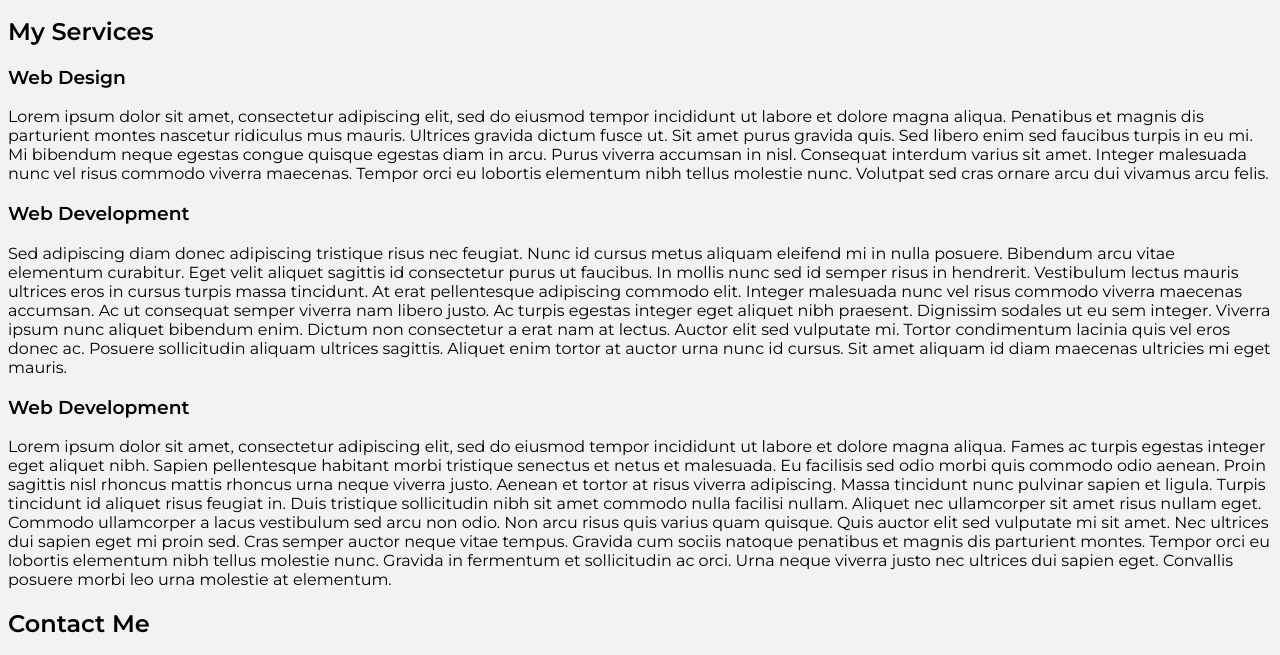
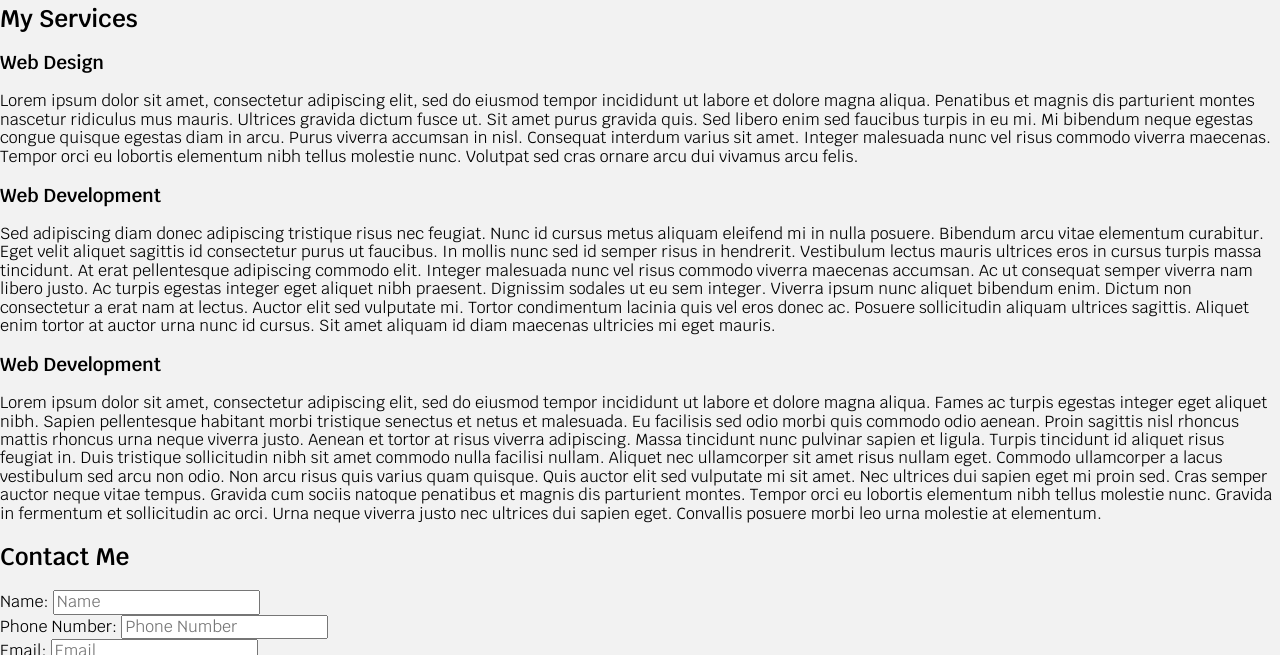
Before and after one commit to carolvasc/advanced-css, a plain HTML site: page flexbox/freelancer-website/index.html in a window 1280 px wide. Shown: the part 166-821 px from the top of the page. Drawn offline with nearby package versions, Linux system fonts and the light colour scheme.

Commit message:
WIP Freelancer Website: Adding fonts and custom properties

```diff
--- a/flexbox/freelancer-website/index.html
+++ b/flexbox/freelancer-website/index.html
@@ -6,8 +6,18 @@
     <meta name="viewport" content="width=device-width, initial-scale=1.0">
     <meta http-equiv="X-UA-Compatible" content="ie=edge">
     <title>Flexbox - Freelancer Website</title>
+    <!-- Fonts -->
     <link href="https://fonts.googleapis.com/css2?family=Montserrat:ital,wght@0,400;0,500;0,600;1,400&display=swap"
         rel="stylesheet">
+    <link
+        href="https://fonts.googleapis.com/css2?family=Krub:ital,wght@0,400;0,500;0,600;1,400;1,500;1,600&display=swap"
+        rel="stylesheet">
+    <!-- Font Awesome -->
+    <link rel="stylesheet" href="https://pro.fontawesome.com/releases/v5.10.0/css/all.css"
+        integrity="sha384-AYmEC3Yw5cVb3ZcuHtOA93w35dYTsvhLPVnYs9eStHfGJvOvKxVfELGroGkvsg+p" crossorigin="anonymous" />
+
+    <!-- Normalize.css -->
+    <link rel="stylesheet" href="https://necolas.github.io/normalize.css/8.0.1/normalize.css">
     <link rel="stylesheet" href="style.css">
 </head>
 
--- a/flexbox/freelancer-website/style.css
+++ b/flexbox/freelancer-website/style.css
@@ -1,3 +1,16 @@
+:root {
+  /* Fonts */
+  --mainFont: 'Montserrat', sans-serif;
+  --secondFont: 'Krub', sans-serif;
+
+  /* Colors */
+  --white: #FFFFFF;
+  --primary: #FFC107;
+  --secondary: #0097A7;
+  --gray: #757575;
+  --dark: #212121;
+}
+
 html {
   box-sizing: border-box;
 }
@@ -7,6 +20,6 @@ html {
 }
 
 body {
-  font-family: 'Montserrat', sans-serif;
+  font-family: var(--secondFont);
   background-color: #F2F2F2;
 }
```
